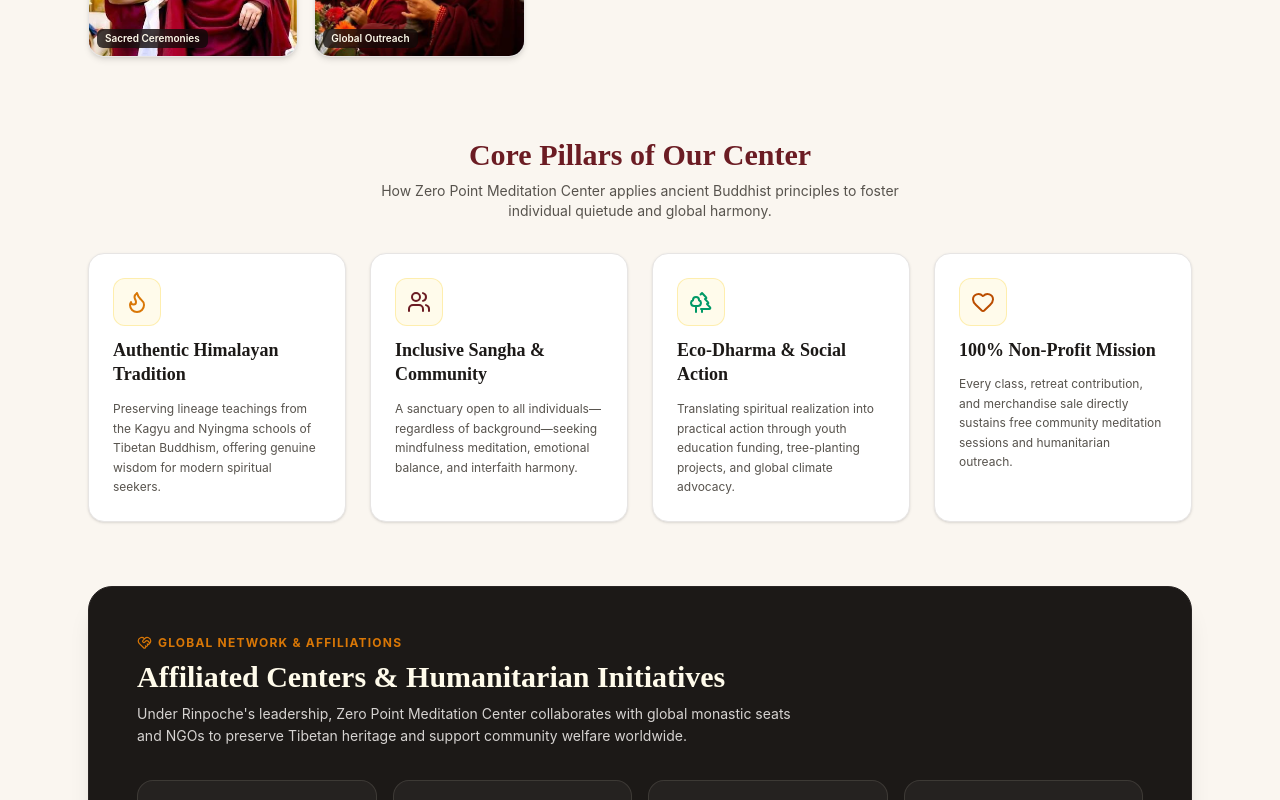
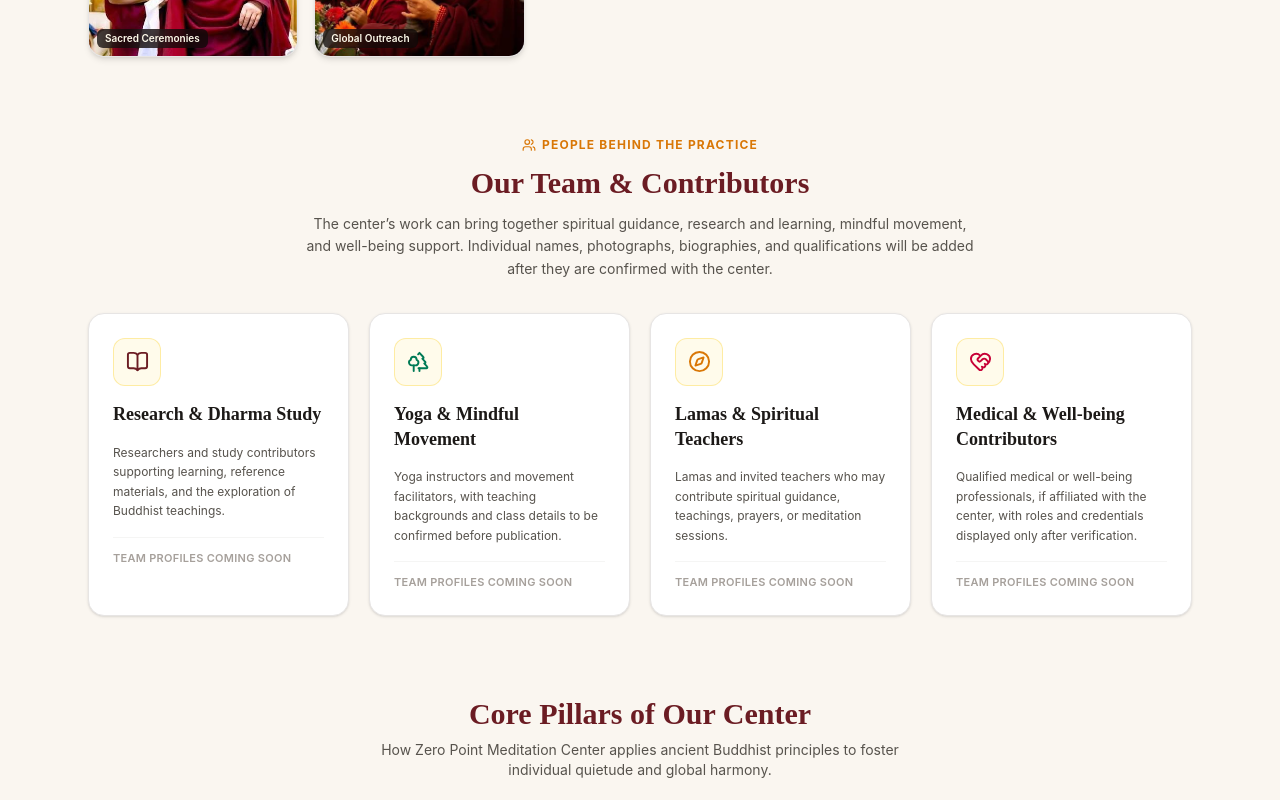
Before and after one commit to sherpaten/Zero-Point-Meditation-Center, a React (Vite) app in the folder zero-point-meditation/: page /about in a window 1280 px wide. Shown: the part 1480-2280 px from the top of the page. Built offline with nearby package versions, Linux system fonts and the light colour scheme.

Commit message:
Add team and contributor section to About page

```diff
--- a/zero-point-meditation/src/pages/About.jsx
+++ b/zero-point-meditation/src/pages/About.jsx
@@ -220,6 +220,61 @@ export default function About() {
         </div>
       </div>
 
+      {/* Team & Contributors Section */}
+      <section className="space-y-8 pt-4" aria-labelledby="team-heading">
+        <div className="text-center max-w-2xl mx-auto space-y-3">
+          <span className="text-buddhist-gold font-bold text-xs uppercase tracking-widest flex items-center justify-center gap-1.5">
+            <Users size={14} /> People Behind the Practice
+          </span>
+          <h2 id="team-heading" className="font-serif text-3xl font-bold text-buddhist-burgundy">
+            Our Team & Contributors
+          </h2>
+          <p className="text-stone-600 text-sm leading-relaxed">
+            The center’s work can bring together spiritual guidance, research and learning, mindful movement, and well-being support. Individual names, photographs, biographies, and qualifications will be added after they are confirmed with the center.
+          </p>
+        </div>
+
+        <div className="grid sm:grid-cols-2 lg:grid-cols-4 gap-5">
+          {[
+            {
+              icon: <BookOpen size={23} className="text-buddhist-burgundy" />,
+              title: 'Research & Dharma Study',
+              description: 'Researchers and study contributors supporting learning, reference materials, and the exploration of Buddhist teachings.'
+            },
+            {
+              icon: <Trees size={23} className="text-emerald-700" />,
+              title: 'Yoga & Mindful Movement',
+              description: 'Yoga instructors and movement facilitators, with teaching backgrounds and class details to be confirmed before publication.'
+            },
+            {
+              icon: <Compass size={23} className="text-buddhist-gold" />,
+              title: 'Lamas & Spiritual Teachers',
+              description: 'Lamas and invited teachers who may contribute spiritual guidance, teachings, prayers, or meditation sessions.'
+            },
+            {
+              icon: <HeartHandshake size={23} className="text-rose-700" />,
+              title: 'Medical & Well-being Contributors',
+              description: 'Qualified medical or well-being professionals, if affiliated with the center, with roles and credentials displayed only after verification.'
+            }
+          ].map((memberGroup) => (
+            <motion.article
+              key={memberGroup.title}
+              whileHover={{ y: -4 }}
+              className="rounded-2xl border border-stone-200 bg-white p-6 shadow-sm transition-shadow hover:shadow-lg space-y-4"
+            >
+              <div className="flex h-12 w-12 items-center justify-center rounded-xl border border-amber-200/70 bg-amber-50">
+                {memberGroup.icon}
+              </div>
+              <h3 className="font-serif text-lg font-bold leading-snug text-stone-900">{memberGroup.title}</h3>
+              <p className="text-xs leading-relaxed text-stone-600">{memberGroup.description}</p>
+              <p className="border-t border-stone-100 pt-3 text-[11px] font-semibold uppercase tracking-wide text-stone-400">
+                Team profiles coming soon
+              </p>
+            </motion.article>
+          ))}
+        </div>
+      </section>
+
       {/* Zero Point Center Core Pillars Section */}
       <div className="space-y-8 pt-4">
         <div className="text-center max-w-xl mx-auto space-y-2">
```
